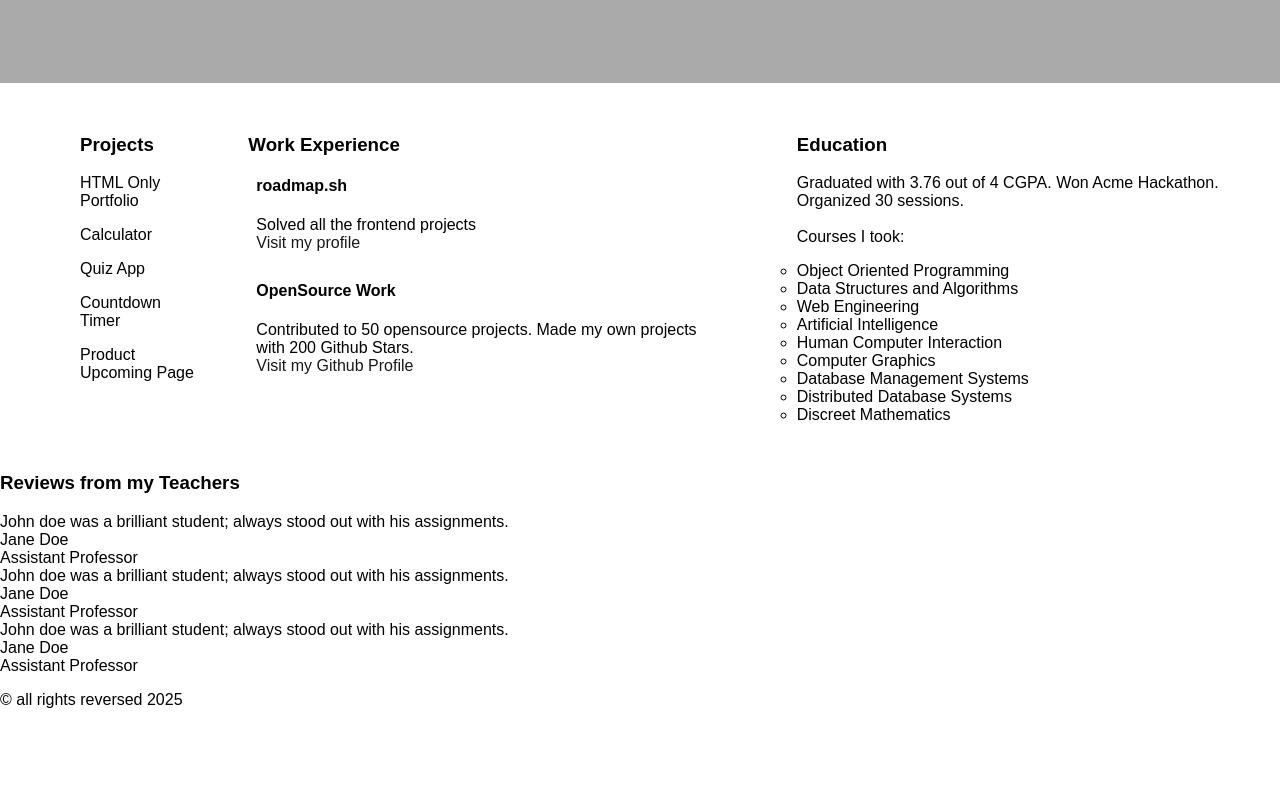
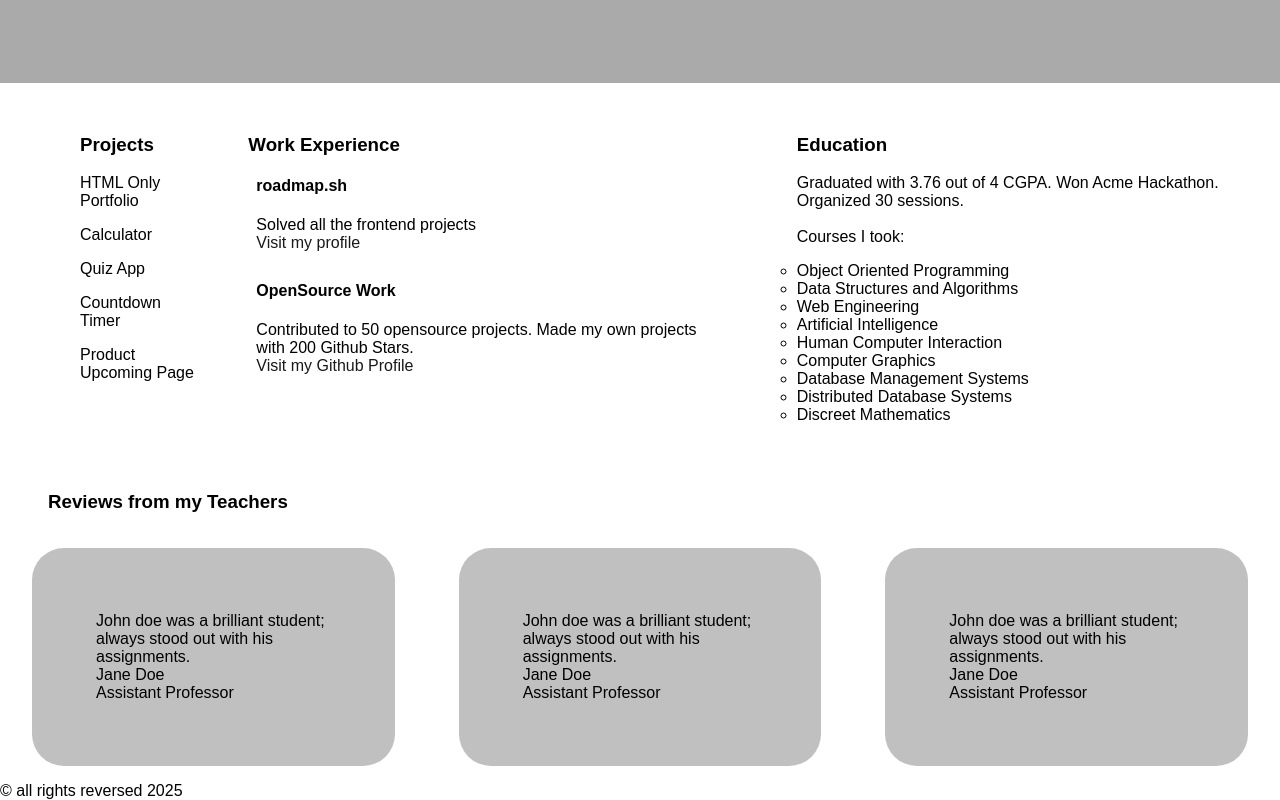
Before and after one commit to Jarabey/personal-portfolio, a plain HTML site: page index.html in a window 1280 px wide. Shown: the part 408-1208 px from the top of the page. Before the commit the page ends 1117 px from the top, so only its background shows below. Drawn offline with Linux system fonts and the light colour scheme.

Commit message:
Reviews from my teachers CSS.

```diff
--- a/index.html
+++ b/index.html
@@ -141,7 +141,7 @@
     </section>
 </main>
     <!-- Testimonials -->
-    <section>
+    <section class="testimonials">
         <h3>
             Reviews from my Teachers
         </h3>
--- a/style.css
+++ b/style.css
@@ -105,3 +105,34 @@ main {
 .education li{
     list-style: circle ;
 }
+
+  /* Testimonials */
+
+.testimonials h3 {
+    display: flex;
+    flex-direction: column;
+    padding-left: 3rem;
+}
+
+.testimonials {
+    display: flex;
+    flex-direction: column;
+}
+
+.testimonials ul{
+    display: flex;
+    flex-direction: row;
+    padding: 0;
+}
+
+.testimonials li{
+    display: flex;
+    flex-direction: column;
+    padding: 4rem;
+    padding-left: 4rem;
+    border-radius: 2rem;
+    background-color: rgb(192, 192, 192);
+    width: 60rem;
+    margin-left: 2rem;
+    margin-right: 2rem;
+}
```
